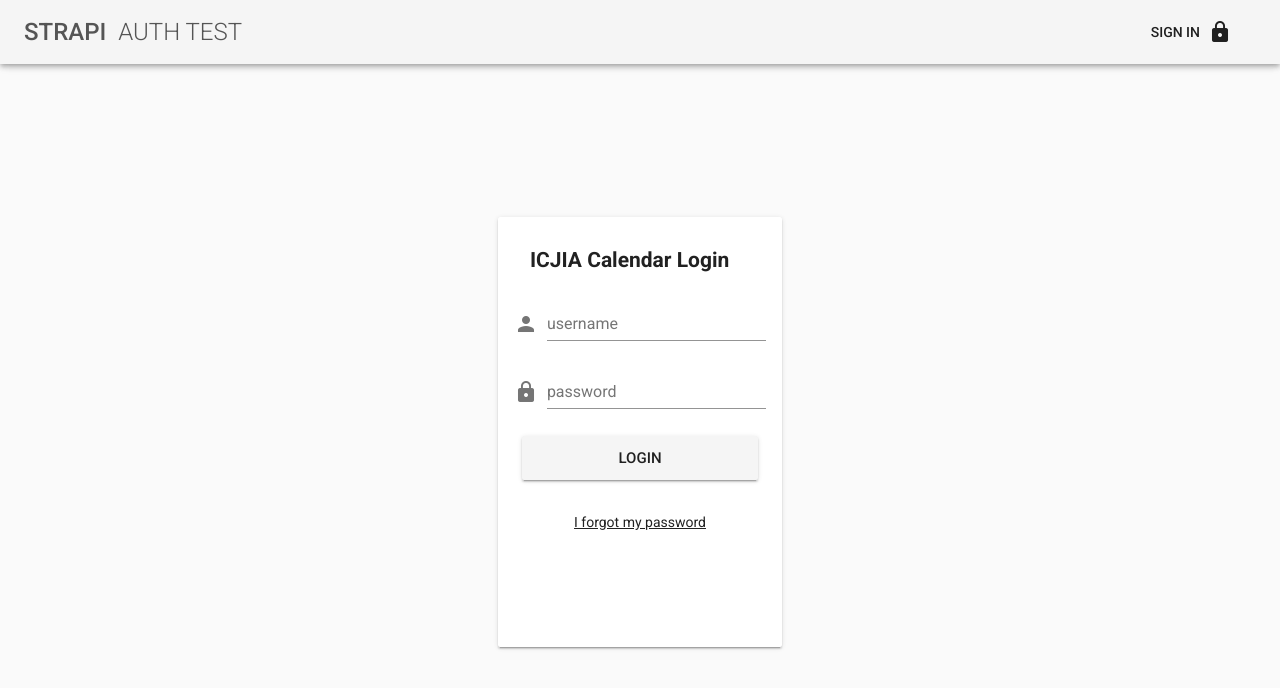
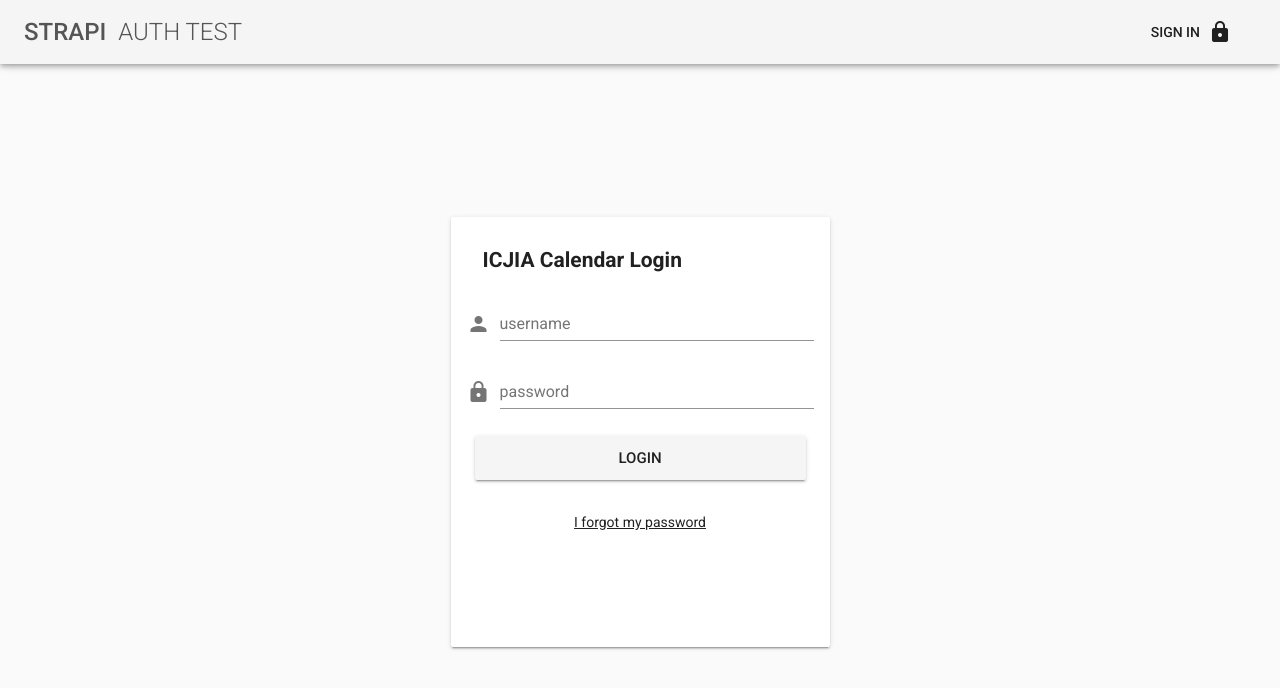
Before and after one commit to ICJIA/strapi-authentication-test, a Vue app: page /login in a window 1280 px wide. Shown: the top 688 px of the page. Built offline with nearby package versions, Linux system fonts and the light colour scheme; what vue-json-tree-view would draw is missing.

Commit message:
fix: adjust login box width

```diff
--- a/src/views/Login.vue
+++ b/src/views/Login.vue
@@ -1,7 +1,7 @@
 <template>
   <v-container fill-height>
     <v-layout row class="text-xs-center" align-center justify-center>
-      <v-flex xs3 class="grey lighten-4">
+      <v-flex xs4 class="grey lighten-4">
         <transition name="fade">
           <v-card class="pt-1 pb-5 pl-3 pr-3" v-if="!this.$store.getters.isLoggedIn">
             <v-card-title primary-title>
```
